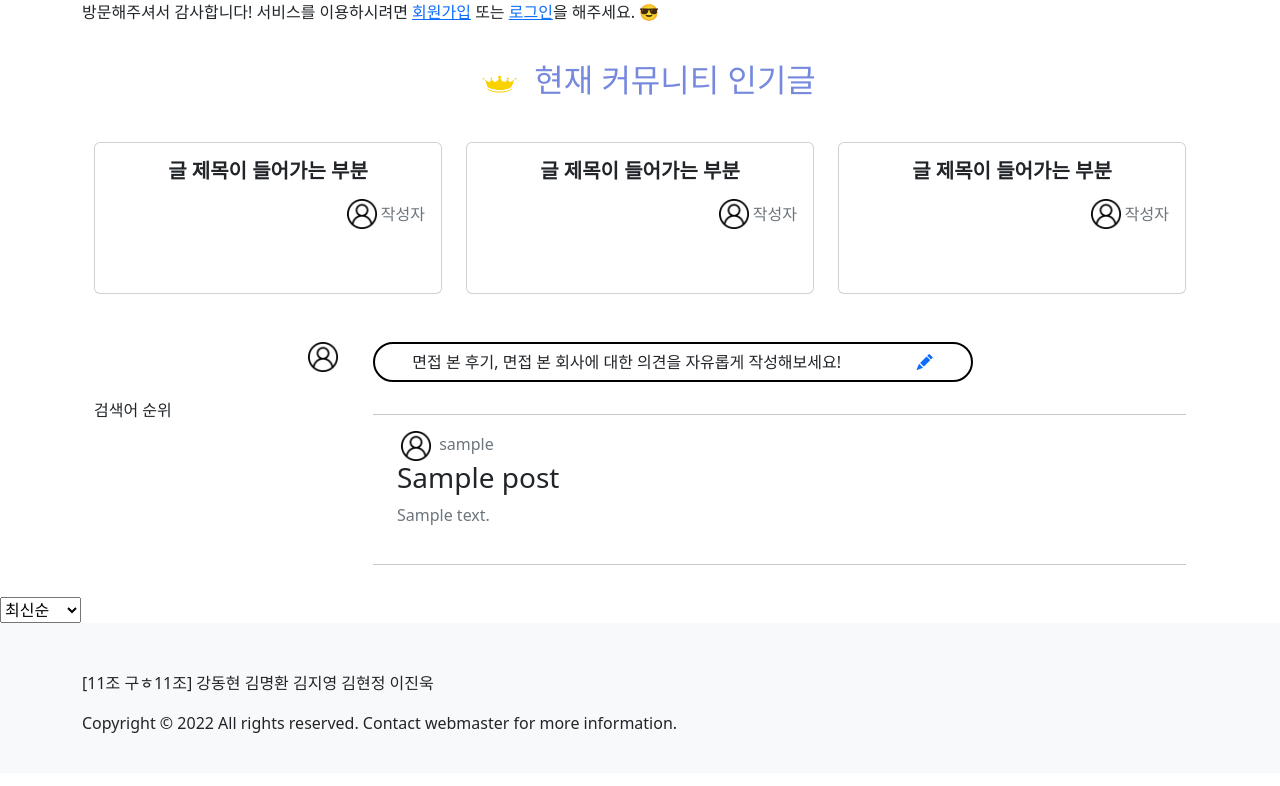
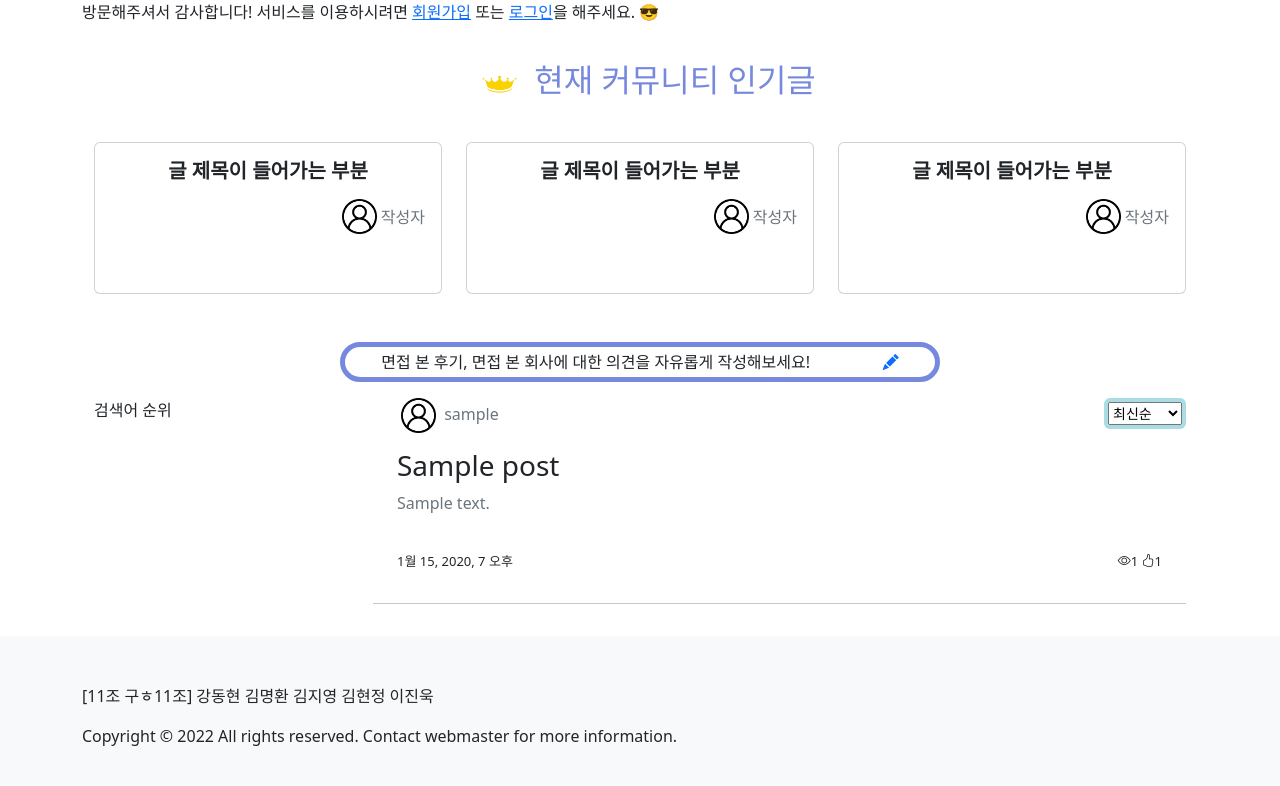
Before and after one commit to myeonghwan57/Pjt, a Django app: page /posts/ in a window 1280 px wide. Shown: the part 76-862 px from the top of the page. Before the commit the page ends 809 px from the top, so only its background shows below. Run offline with Django 3.2, Linux system fonts and the light colour scheme; tables that the repository leaves empty hold one stand-in row (values such as "Sample post"); some libraries are stand-ins or nearby versions.

Commit message:
posts/ css 적용

```diff
--- a/accounts/views.py
+++ b/accounts/views.py
@@ -6,7 +6,7 @@ from django.contrib.auth import logout as auth_logout
 from django.contrib.auth import get_user_model, get_user, update_session_auth_hash
 from django.contrib import messages
 from django.contrib.auth.forms import AuthenticationForm, PasswordChangeForm
-import matplotlib.pyplot as plt
+
 
 # Create your views here.
 def signup(request):
--- a/pjt/settings.py
+++ b/pjt/settings.py
@@ -32,6 +32,7 @@ ALLOWED_HOSTS = []
 # Application definition
 
 INSTALLED_APPS = [
+    "social_django",
     "accounts",
     "articles",
     "posts",
@@ -45,7 +46,7 @@ INSTALLED_APPS = [
     "django.contrib.messages",
     "django.contrib.staticfiles",
     # social
-    "social_django",
+
 ]
 
 MIDDLEWARE = [
--- a/pjt/templates/base.html
+++ b/pjt/templates/base.html
@@ -61,7 +61,7 @@
           </div>
         </nav>
         {% if request.user.is_authenticated %}
-        <span><a href="{% url 'accounts:detail' user.pk %}">{{ user.username }}</a>님, 어서오세요!</span>
+        <span><a class='text-decoration-none'href="{% url 'accounts:detail' request.user.pk %}">{{ request.user.username }}</a>님, 어서오세요!</span>
         {% else %}
         <span>방문해주셔서 감사합니다! 서비스를 이용하시려면 <a href="{% url 'accounts:signup' %} ">회원가입</a> 또는 <a href="{% url 'accounts:login' %} ">로그인</a>을 해주세요. 😎</span>
         {% endif %}
--- a/posts/templates/posts/index.html
+++ b/posts/templates/posts/index.html
@@ -44,11 +44,6 @@
     </div>
 
     <div class='post_write mt-5'>
-      {% if user.profile %}
-        <a href="{%url 'accounts:detail' user.pk%}"><img class="post_profile_img" src="{{ user.profile.url }}" alt="{{ user.profile }}" style='width:200px;height:200px;'></a>
-      {% else %}
-        <a href="{%url 'accounts:detail' user.pk%}"><img class="post_profile_img" src="{% static '/images/profile/user.png'%}" alt="user"></a>
-      {% endif %}
       <div class='post_write_box'>
         <a class="text-decoration-none text-dark" href="{% url 'posts:create' %}">면접 본 후기, 면접 본 회사에 대한 의견을 자유롭게 작성해보세요!</a>
         <a href="{% url 'posts:create' %}">
@@ -56,31 +51,44 @@
         </a>
       </div>
     </div>
+
     <div class='post_list row justify-content-end my-3'>
       <div class="col-3">
         <div>검색어 순위</div>
       </div>
       <div class='col-9'>
+        <div class='custom_select' style="float: right;">
+          <select id="sort-select" onchange="location = this.value;">
+            <option class="custom_option sort-date" value="?sort=date">최신순</option>
+            <option class="custom_option sort-likes" value="?sort=likes">좋아요순</option>
+            <option class="custom_option sort-comments" value="?sort=comments">댓글순</option>
+          </select>
+        </div>
         {% for post in posts_sort %}
-          <hr>
+          <div>
             <div class='px-4'>
-            <a href="#"><img class='post_profile_img mx-1' src="{% static '/images/profile/user.png'%}" alt=""></a>
-            <a class='text-decoration-none text-muted' href="#">{{post.user.username}}</a>
+              <a href="{%url 'accounts:detail' post.user.pk%}"><img class='post_profile_img mx-1' src="{% static '/images/profile/user.png'%}" alt=""></a>
+              <a class='text-decoration-none text-muted' href="{%url 'accounts:detail' post.user.pk%}">{{post.user.username}}</a>
               <a class='text-decoration-none' href="{% url 'posts:detail' post.pk %}">
-              <h3 class='text-dark'>{{post.title}}</h3>
+                <h3 class='text-dark mt-3'>{{post.title}}</h3>
                 <p class='post_content text-muted'>{{post.content}}</p>
               </a>
+              <div class='d-flex justify-content-between'>
+                <p class='post_info'>{{post.created_at}}
+                </p>
+                <p class='post_info'>
+                  <i class="bi bi-eye"></i>{{post.hits}}
+                  <i class="bi bi-hand-thumbs-up"></i>{{post.like.count}}
+                </p>
+              </div>
+            </div>
           </div>
           <hr>
+
         {% endfor %}
       </div>
     </div>
   </div>
-  <select id="sort-select" onchange="location = this.value;">
-    <option class="sort-date" value="?sort=date">최신순</option>
-    <option class="sort-likes" value="?sort=likes">좋아요순</option>
-    <option class="sort-comments" value="?sort=comments">댓글순</option>
-  </select>
 
   <script>
     // get url query string
@@ -94,20 +102,23 @@
         sParameterName = sURLVariables[i].split('=');
 
         if (sParameterName[0] === sParam) {
-                return sParameterName[1] === undefined ? true : sParameterName[1];
+          return sParameterName[1] === undefined
+            ? true
+            : sParameterName[1];
         }
       }
     };
     // 정렬방식 셀렉트 박스 유지
-    $(document).ready(function(){
+    $(document).ready(function () {
       var sort = getUrlParameter('sort');
-      if(sort == 'likes'){
+      if (sort == 'likes') {
         $('.sort-likes').prop('selected', 'selected')
-      }else if(sort == 'comments'){
+      } else if (sort == 'comments') {
         $('.sort-comments').prop('selected', 'selected')
-      }else{
+      } else {
         $('.sort-date').prop('selected', 'selected')
       }
     });
   </script>
+
 {% endblock content %}
--- a/posts/templates/posts/update.html
+++ b/posts/templates/posts/update.html
@@ -7,7 +7,7 @@
     <form action="" method="POST" class="" enctype="multipart/form-data">
       {% csrf_token %}
       {% bootstrap_form post_form %}
-    <div class="text-end"><input class="btn btn-primary" type="submit" value="수정"></div>
+      <div class="text-end"><input class="btn  post_detail_comment_btn" type="submit" value="수정"></div>
     </form>
 
   </div>
--- a/static/css/style.css
+++ b/static/css/style.css
@@ -46,8 +46,8 @@ html,body{
 }
 
 .post_profile_img{
-  height: 30px;
-  width: 30px;
+  height: 35px;
+  width: 35px;
 }
 .post_write{
   width: 700px;
@@ -57,7 +57,7 @@ html,body{
   margin-top: 30px;
 }
 .post_write_box{
-  border: 2px solid black;
+  border: 5px solid #7689DE;
   width: 600px;
   height: 40px;
   display: flex;
@@ -75,6 +75,9 @@ html,body{
   width: 100%;
   height: 45px;
 }
+.post_info{
+  font-size: 13px;
+}
 .post_detail_comment_btn{
   background-color: #7689DE;
   color: white;
@@ -85,3 +88,13 @@ html,body{
 .post_detail_bookmark_btn{
   background-color: #A9DCE3;
 }
+.custom_select{
+  padding: 4px;
+  font-size: 14px;
+  border-radius: 6px;
+  background:  #A9DCE3;
+}
+.custom_option{
+  color: white;
+  background: #7689DE;
+}
```
Also changed, not shown: posts/templates/posts/create.html (+8 -9 lines), posts/templates/posts/detail.html (+5 -8 lines). Lines whose indentation alone changed are shown as unchanged.
